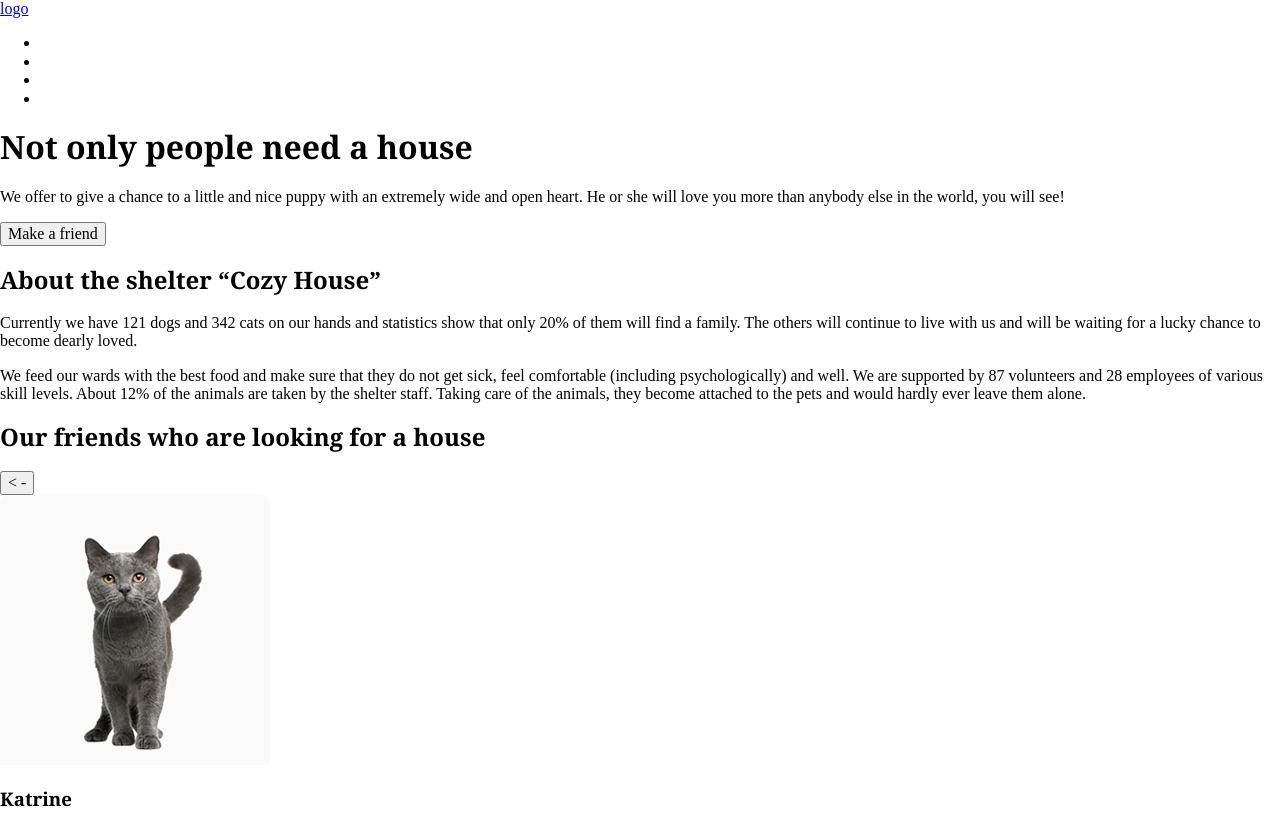
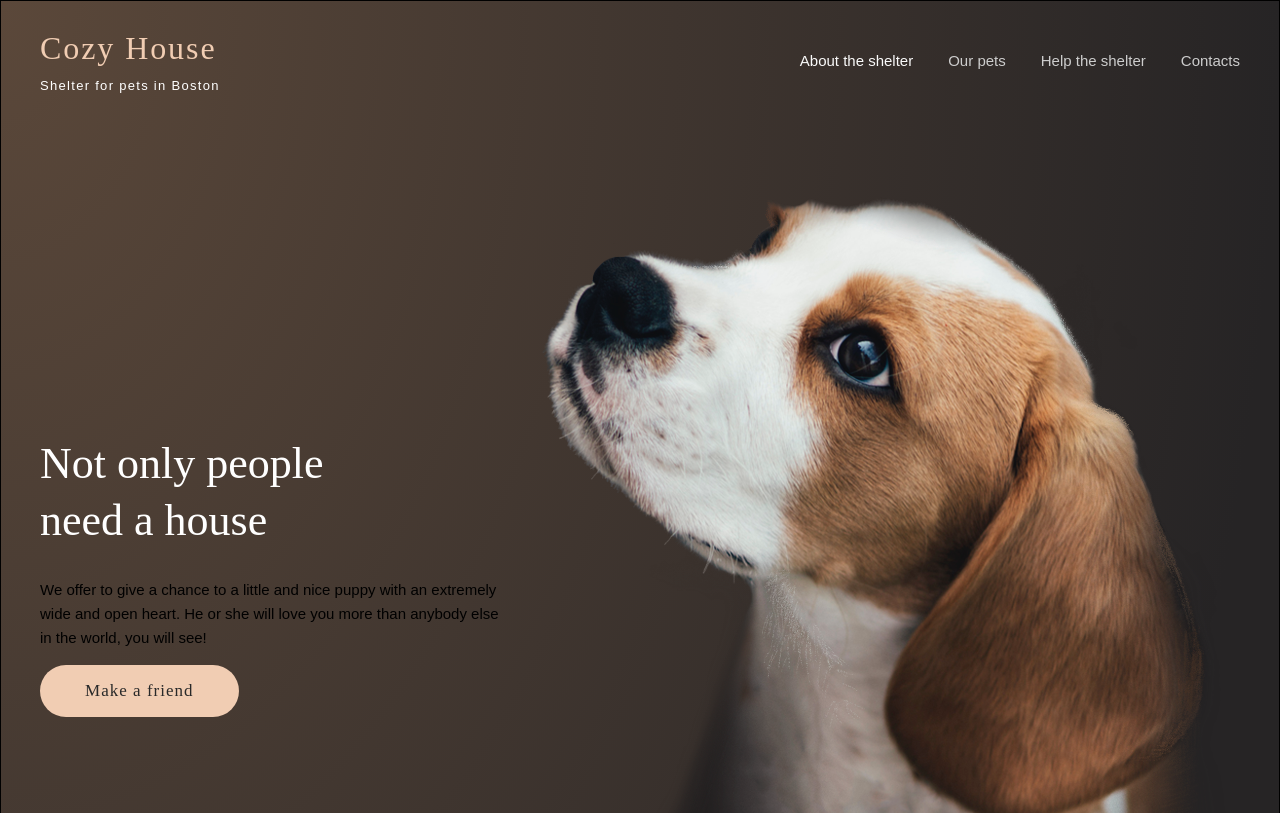
Before and after one commit to OKiseleva1/shelter, a website: page shelter/index.html in a window 1280 px wide. Shown: the top 813 px of the page. Drawn offline with nearby package versions, Linux system fonts and the light colour scheme; a web font is replaced by a local one.

Commit message:
feat: add components in sass

```diff
--- a/shelter/index.html
+++ b/shelter/index.html
@@ -8,35 +8,41 @@
     <title>Shelter-dom</title>
     <link rel="icon" href="./img/icons/Title.svg">
     <link rel="stylesheet" href="https://necolas.github.io/normalize.css/8.0.1/normalize.css">
-    <link href="./stylesheet.css" rel="stylesheet" type="text/css" />
-    <link rel="stylesheet" href="./style.css">
+    <link href="./sass/stylesheet.css" rel="stylesheet" type="text/css" />
+    <link rel="stylesheet" href="./sass/style.css">
 </head>
 
 <body>
+    <div class="background">
         <header class="header">
-        <div class="wrapper">
-            <a href="#" class="logo">logo</a>
+            <div class="wrapper header__wrapper">
+                <a href="#" class="logo__title">Cozy House
+                    <p class="logo__subtitle">Shelter for pets in Boston</p>
+                </a>
                 <nav class="header__navigation">
                     <ul class="navigation">
-                    <li></li>
-                    <li></li>
-                    <li></li>
-                    <li></li>
+                        <li class="navigation__link">About the shelter</li>
+                        <li class="navigation__link">Our pets</li>
+                        <li class="navigation__link">Help the shelter</li>
+                        <li class="navigation__link">Contacts</li>
                     </ul>
                 </nav>
             </div>
         </header>
 
         <section class="home">
-        <div class="wrapper">
+            <div class="wrapper home__wrapper">
                 <div class="home__content">
-                <h1>Not only people need a house</h1>
-                <p>We offer to give a chance to a little and nice puppy with an extremely wide and open heart. He or she
+                    <h1>Not only people <br> need a house</h1>
+                    <p>We offer to give a chance to a little and nice puppy with an extremely wide and open heart. He or
+                        she
                         will love you more than anybody else in the world, you will see!</p>
-                <button>Make a friend</button>
+                    <button class="button">Make a friend</button>
                 </div>
+                <img src="./img/section/start-screen-puppy.png" class="home__image" alt="dog">
             </div>
         </section>
+    </div>
 
     <section class="about">
         <div class="wrapper">
--- /dev/null
+++ b/shelter/sass/abstracts/_constants.scss
@@ -0,0 +1,20 @@
+$color-primary: #F1CDB3;
+$color-primary-light: #FDDCC4;
+$color-background: radial-gradient(#5B483A, #262425);
+$color-light-small: #FAFAFA;
+$color-dark-small: #CDCDCD;
+$color-light-xl: #FFFFFF;
+$color-dark-xl: #4C4C4C;
+$color-dark-l: #545454;
+$color-dark-3xl: #292929;
+$color-dark-m: #B2B2B2;
+$color-dark-bg_assets: #5C5C5C;
+$color-blackout: #29292999;
+
+$color-background: radial-gradient(100% 215.42% at 0% 0%, #5B483A 0%, #262425 100%), #211F20;
+
+
+$content-width: 1200px;
+$tablet-width: 768px;
+$mobile-big-width: 375px;
+$mobile-small-width: 320px;
--- /dev/null
+++ b/shelter/sass/base/_base.scss
@@ -0,0 +1,44 @@
+html {
+    font-size: 10px;
+}
+
+body {
+    font-size: 1.6rem;
+    font-family: 'Georgia', 'Times New Roman', Times, serif;
+}
+
+h1 {
+    font-style: normal;
+    font-size: 4.4rem;
+    font-weight: 400;
+    line-height: 5.7rem;
+    color: $color-light-xl;
+}
+
+h2 {
+    font-style: normal;
+    font-size: 3.5rem;
+    font-weight: 400;
+    line-height: 4.5rem;
+}
+
+h3 {
+    font-style: normal;
+    font-size: 2rem;
+    font-weight: 400;
+    line-height: 2.3rem;
+}
+
+h4 {
+    font-style: normal;
+    font-size: 1.5rem;
+    font-weight: 400;
+    line-height: 1.7rem;
+}
+
+p {
+    font-family: Arial;
+    font-size: 1.5rem;
+    font-weight: 400;
+    line-height: 2.4rem;
+}
--- /dev/null
+++ b/shelter/sass/base/_buttons.scss
@@ -0,0 +1,19 @@
+.button {
+    padding: 15px 45px;
+    border-radius: 50px;
+    border: none;
+    font-family: 'Georgia', 'Times New Roman', Times, serif;
+    font-style: normal;
+    font-size: 1.7rem;
+    font-weight: 400;
+    line-height: 2.2rem;
+    letter-spacing: 0.06em;
+    background: $color-primary;
+    color: $color-dark-3xl;
+    cursor: pointer;
+    transition: all .3s;
+}
+
+.button:hover {
+    background: $color-primary-light;
+}
--- /dev/null
+++ b/shelter/sass/components/_background.scss
@@ -0,0 +1,5 @@
+.background {
+    background: $color-background;
+    border: 1px solid #000000;
+    box-shadow: 0px 4px 4px rgba(0, 0, 0, 0.25);
+}
--- /dev/null
+++ b/shelter/sass/layouts/_header.scss
@@ -0,0 +1,53 @@
+header {
+    padding-top: 30px;
+}
+
+.header__wrapper {
+    display: flex;
+    align-items: center;
+    justify-content: space-between;
+}
+
+.logo__title {
+    font-size: 3.2rem;
+    font-weight: 400;
+    line-height: 3.52rem;
+    letter-spacing: 0.06em;
+    color: $color-primary;
+    text-decoration: none;
+}
+
+.logo__subtitle {
+    font-family: Arial;
+    font-size: 1.3rem;
+    font-weight: 400;
+    line-height: 1.495rem;
+    letter-spacing: 0.1em;
+    color: $color-light-xl;
+}
+
+.header__navigation {
+    padding-bottom: 16px;
+}
+
+.navigation {
+    display: flex;
+    padding-left: 38px;
+    gap: 35px;
+    margin: 0;
+    font-family: Arial;
+    font-size: 1.5rem;
+    font-weight: 400;
+    line-height: 2.4rem;
+    color: $color-dark-small;
+}
+
+.navigation__link:first-child {
+    color: $color-light-small;
+}
+
+.navigation__link {
+    list-style: none;
+    cursor: pointer;
+
+}
--- /dev/null
+++ b/shelter/sass/layouts/_home.scss
@@ -0,0 +1,13 @@
+.home {
+    padding-top: 90px;
+}
+
+.home__wrapper {
+    display: flex;
+    align-items: center;
+    justify-content: space-between;
+}
+
+.home__content {
+    padding-right: 42px;
+}
--- /dev/null
+++ b/shelter/sass/layouts/_wrapper.scss
@@ -0,0 +1,4 @@
+.wrapper {
+    max-width: $content-width;
+    margin: auto;
+}
--- /dev/null
+++ b/shelter/sass/style.scss
@@ -0,0 +1,9 @@
+@import "abstracts/constants";
+@import "base/base";
+@import "base/buttons";
+@import "layouts/wrapper";
+
+@import "components/background";
+
+@import "layouts/header";
+@import "layouts/home"
```
Also changed, not shown: package.json (added, +12 -0 lines), shelter/img/section/gradient-background.png (added), shelter/sass/style.css (added), shelter/sass/stylesheet.css (renamed from shelter/stylesheet.css), shelter/style.css (deleted), 2 other files. Lines whose indentation alone changed are shown as unchanged.
